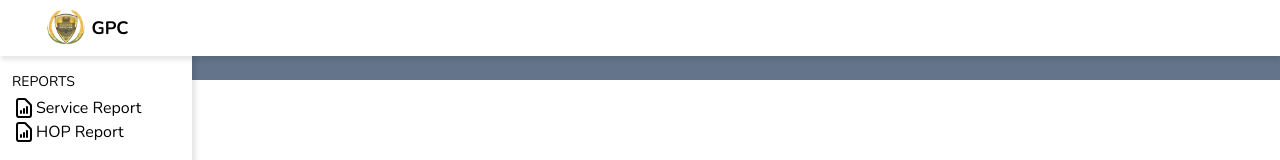
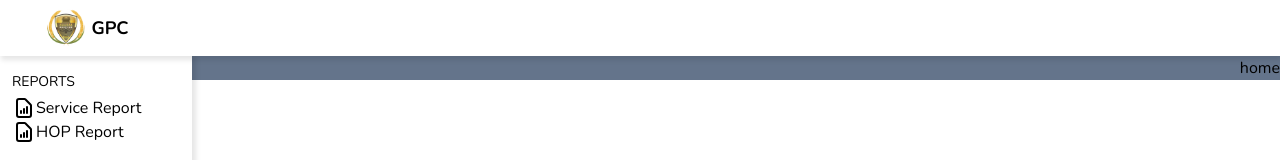
Before and after one commit to siphamandlamzobe/gpcdashboard, a React (Create React App) app in the folder source/react-js-client/: page / in a window 1280 px wide. Shown: the top 160 px of the page. Built offline with nearby package versions, Linux system fonts and the light colour scheme.

Commit message:
SR001 updated the home component

```diff
--- a/source/react-js-client/src/pages/home/Home.jsx
+++ b/source/react-js-client/src/pages/home/Home.jsx
@@ -3,9 +3,8 @@ import React from "react";
 const Home = () => {
   return (
     <div className="flex bg-slate-500">
-      <div className="flex-auto">
-        container
-      </div>
+      <div className="flex-auto">container home</div>
+      <div className="text-black">home</div>
     </div>
   );
 };
```
